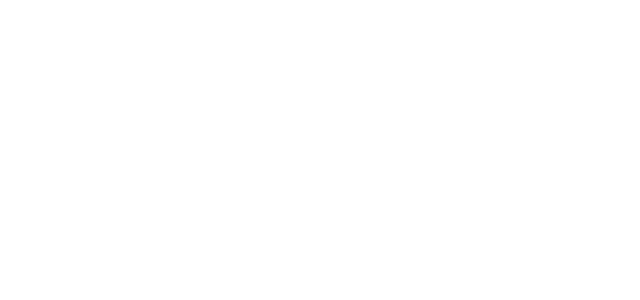
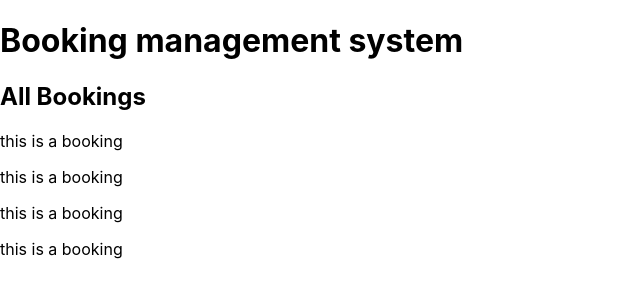
Before and after one commit to juanMoleroD/hotel_management_full_stack, a React (Create React App) app in the folder client/: page / in a window 1280 px wide. Shown: the top 300 px of the page, without its empty margins (0-640 px from the left). Built offline with nearby package versions, Linux system fonts and the light colour scheme.

Commit message:
completed frontend basic wireframe with placeholder text. Still very rought

```diff
--- a/client/src/App.css
+++ b/client/src/App.css
@@ -1,38 +1,3 @@
 .App {
-  text-align: center;
+  text-align: left;
 }
-
-.App-logo {
-  height: 40vmin;
-  pointer-events: none;
-}
-
-@media (prefers-reduced-motion: no-preference) {
-  .App-logo {
-    animation: App-logo-spin infinite 20s linear;
-  }
-}
-
-.App-header {
-  background-color: #282c34;
-  min-height: 100vh;
-  display: flex;
-  flex-direction: column;
-  align-items: center;
-  justify-content: center;
-  font-size: calc(10px + 2vmin);
-  color: white;
-}
-
-.App-link {
-  color: #61dafb;
-}
-
-@keyframes App-logo-spin {
-  from {
-    transform: rotate(0deg);
-  }
-  to {
-    transform: rotate(360deg);
-  }
-}
--- a/client/src/App.js
+++ b/client/src/App.js
@@ -1,10 +1,11 @@
 import logo from './logo.svg';
 import './App.css';
+import BookingContainer from './container/BookingContainer';
 
 function App() {
   return (
     <div className="App">
-
+        <BookingContainer />
     </div>
   );
 }
--- /dev/null
+++ b/client/src/container/BookingContainer.js
@@ -0,0 +1,22 @@
+import React from "react";
+
+const BookingContainer = () => {
+    return (
+        <>
+            <header>
+                <h1>Booking management system</h1>
+            </header>
+            <main>
+                <h2>All Bookings</h2>
+                <section>
+                    <p>this is a booking</p>
+                    <p>this is a booking</p>
+                    <p>this is a booking</p>
+                    <p>this is a booking</p>
+                </section>
+            </main>
+        </>
+    )
+}
+
+export default BookingContainer;
```
